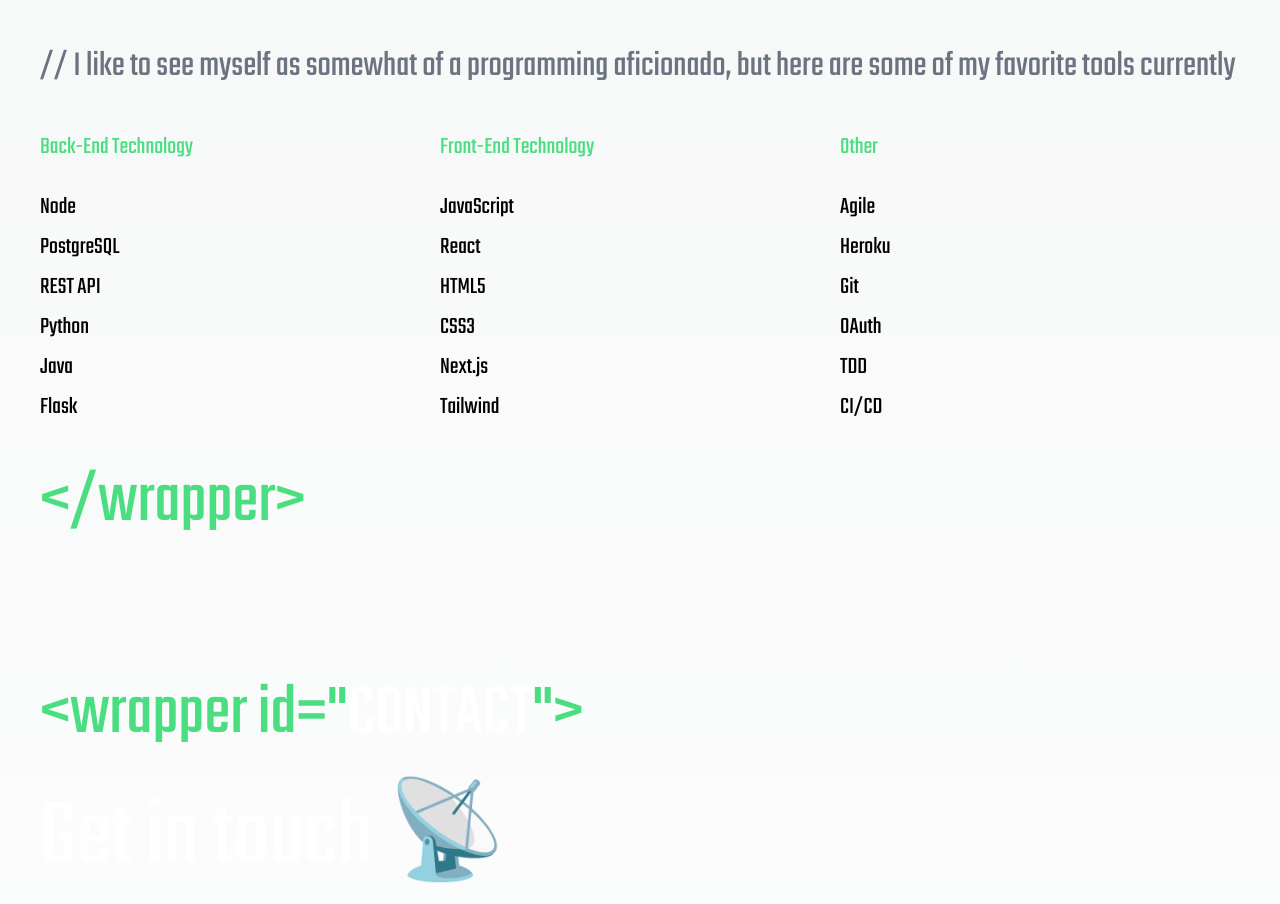
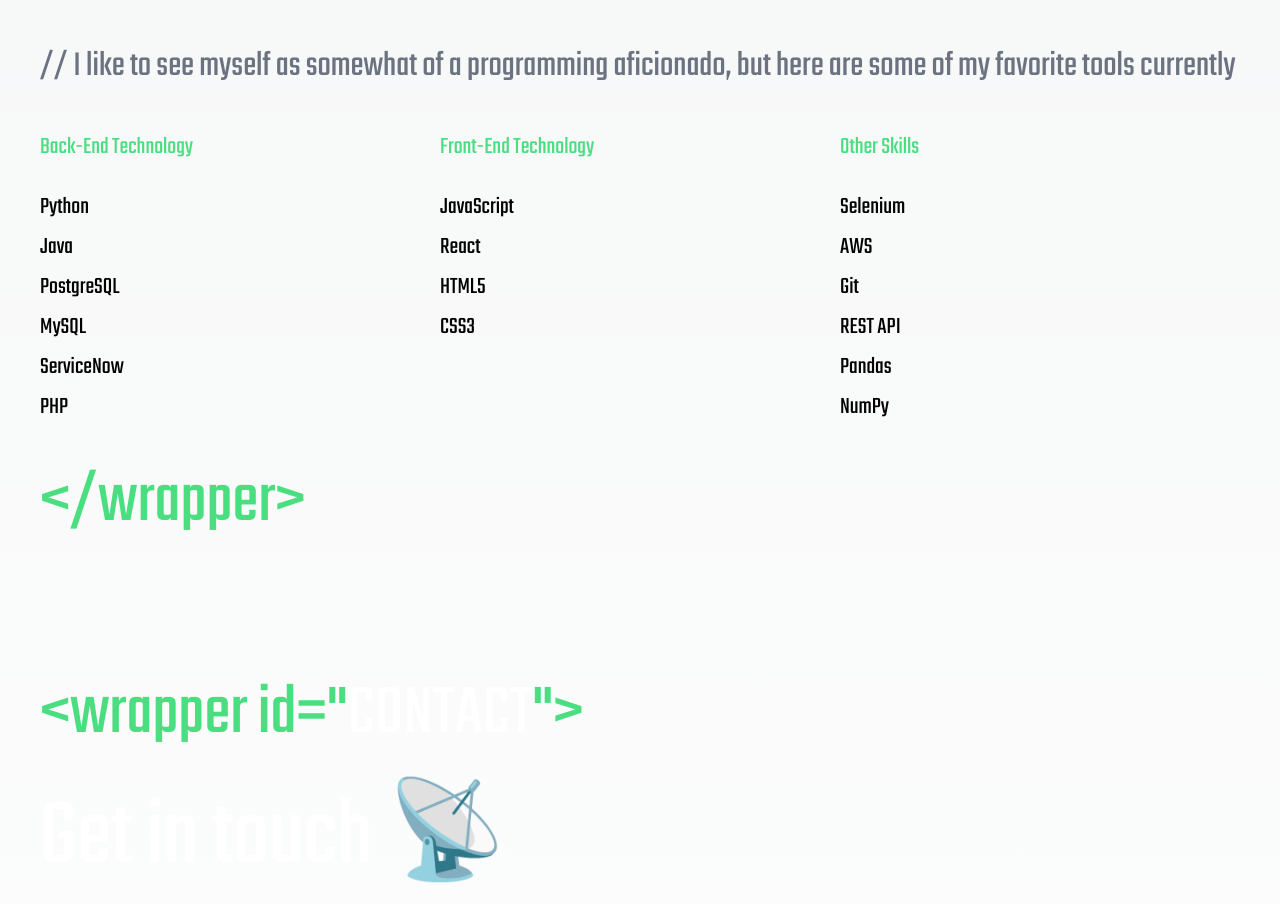
Before and after one commit to stvckey/portfolio, a Next.js app: page / in a window 1280 px wide. Shown: the part 6442-7346 px from the top of the page. Built offline with nearby package versions, Linux system fonts and the light colour scheme.

Commit message:
smoothing things out

```diff
--- a/pages/index.tsx
+++ b/pages/index.tsx
@@ -446,12 +446,12 @@
               <h2 className='text-2xl py-5 leading-10 font-teko text-green-400'>
                 Back-End Technology
               </h2>
-              <h2 className='dark:text-black text-2xl leading-10 font-teko white'>Node</h2>
-              <h2 className='dark:text-black text-2xl leading-10 font-teko white'>PostgreSQL</h2>
-              <h2 className='dark:text-black text-2xl leading-10 font-teko white'>REST API</h2>
               <h2 className='dark:text-black text-2xl leading-10 font-teko white'>Python</h2>
               <h2 className='dark:text-black text-2xl leading-10 font-teko white'>Java</h2>
-              <h2 className='dark:text-black text-2xl leading-10 font-teko white'>Flask</h2>
+              <h2 className='dark:text-black text-2xl leading-10 font-teko white'>PostgreSQL</h2>
+              <h2 className='dark:text-black text-2xl leading-10 font-teko white'>MySQL</h2>
+              <h2 className='dark:text-black text-2xl leading-10 font-teko white'>ServiceNow</h2>
+              <h2 className='dark:text-black text-2xl leading-10 font-teko white'>PHP</h2>
             </div>
 
             <div>
@@ -462,20 +462,18 @@
               <h2 className='dark:text-black text-2xl leading-10 font-teko white'>React</h2>
               <h2 className='dark:text-black text-2xl leading-10 font-teko white'>HTML5</h2>
               <h2 className='dark:text-black text-2xl leading-10 font-teko white'>CSS3</h2>
-              <h2 className='dark:text-black text-2xl leading-10 font-teko white'>Next.js</h2>
-              <h2 className='dark:text-black text-2xl leading-10 font-teko white'>Tailwind</h2>
             </div>
 
             <div>
               <h2 className='text-2xl py-5 leading-10 font-teko text-green-400'>
-                Other
+                Other Skills
               </h2>
-              <h2 className='dark:text-black text-2xl leading-10 font-teko white'>Agile</h2>
-              <h2 className='dark:text-black text-2xl leading-10 font-teko white'>Heroku</h2>
+              <h2 className='dark:text-black text-2xl leading-10 font-teko white'>Selenium</h2>
+              <h2 className='dark:text-black text-2xl leading-10 font-teko white'>AWS</h2>
               <h2 className='dark:text-black text-2xl leading-10 font-teko white'>Git</h2>
-              <h2 className='dark:text-black text-2xl leading-10 font-teko white'>OAuth</h2>
-              <h2 className='dark:text-black text-2xl leading-10 font-teko white'>TDD</h2>
-              <h2 className='dark:text-black text-2xl leading-10 font-teko white'>CI/CD</h2>
+              <h2 className='dark:text-black text-2xl leading-10 font-teko white'>REST API</h2>
+              <h2 className='dark:text-black text-2xl leading-10 font-teko white'>Pandas</h2>
+              <h2 className='dark:text-black text-2xl leading-10 font-teko white'>NumPy</h2>
             </div>
 
           </div>
```
